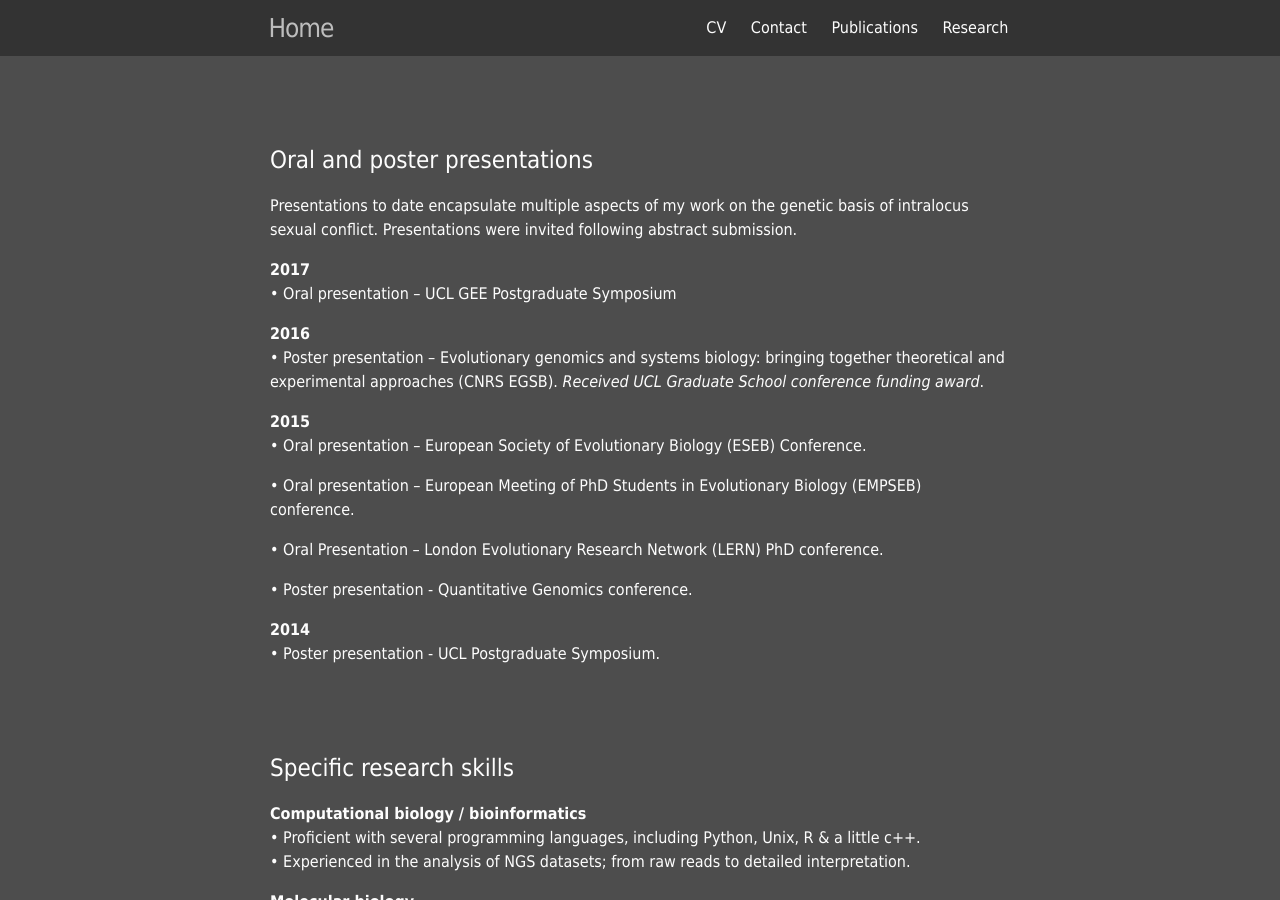
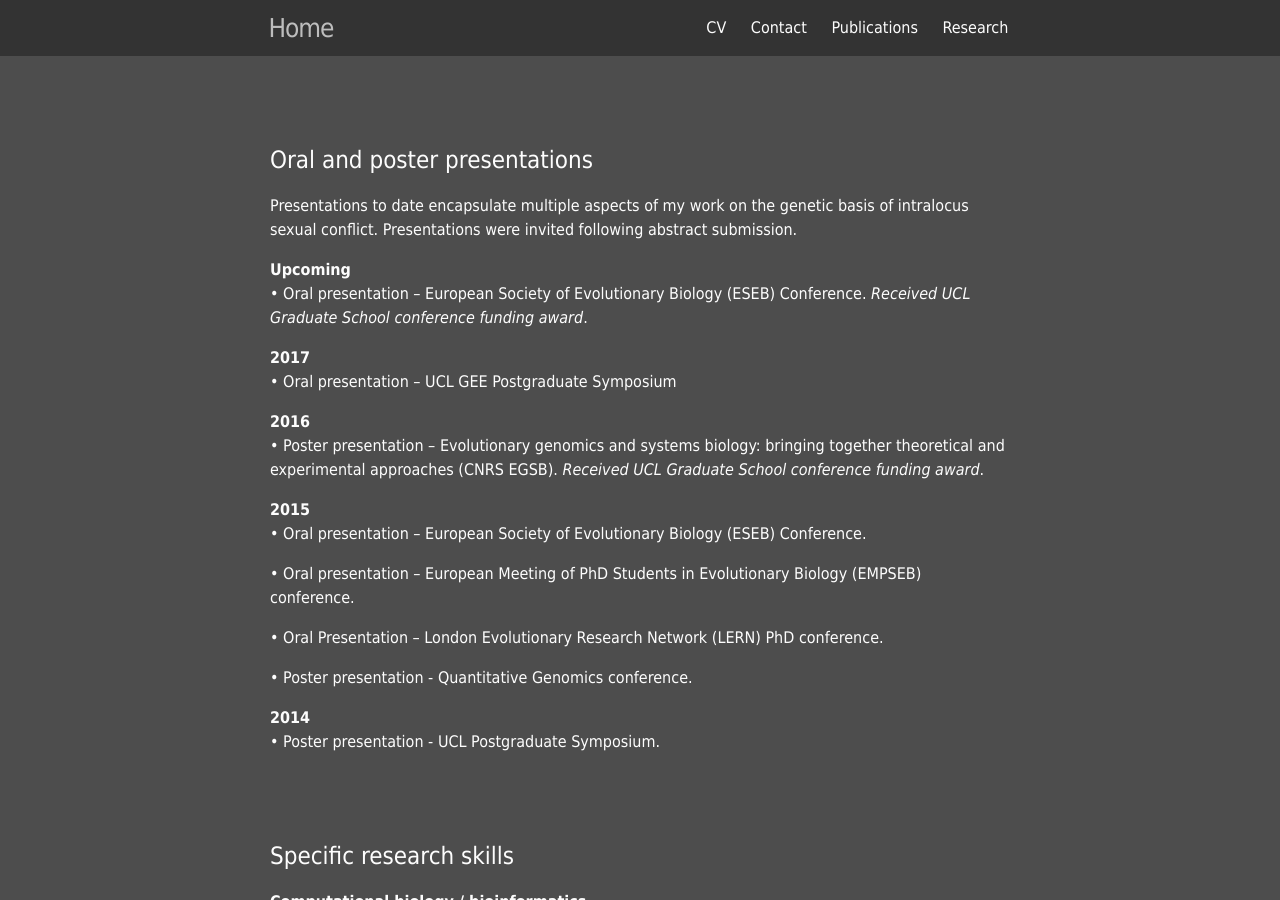
Before and after one commit to Mark-Hill/Mark-Hill.github.io, a Jekyll site: the page built from CV.md, in a window 1280 px wide and 900 px high, scrolled down 571 px. Built offline with Jekyll 4.4.1, drawn with Linux system fonts in a browser that asks for light colours.

Commit message:
Update CV.md

```diff
--- a/CV.md
+++ b/CV.md
@@ -35,6 +35,11 @@ University of Gloucestershire
 <h1>Oral and poster presentations</h1>
 
 Presentations to date encapsulate multiple aspects of my work on the genetic basis of intralocus sexual conflict. Presentations were invited following abstract submission.
+
+<b>Upcoming</b><br>
+•	Oral presentation – European Society of Evolutionary Biology (ESEB)
+Conference. <i>Received UCL Graduate School conference funding award</i>.
+
 
 <b>2017</b><br>
 •	Oral presentation – UCL GEE Postgraduate Symposium
```
